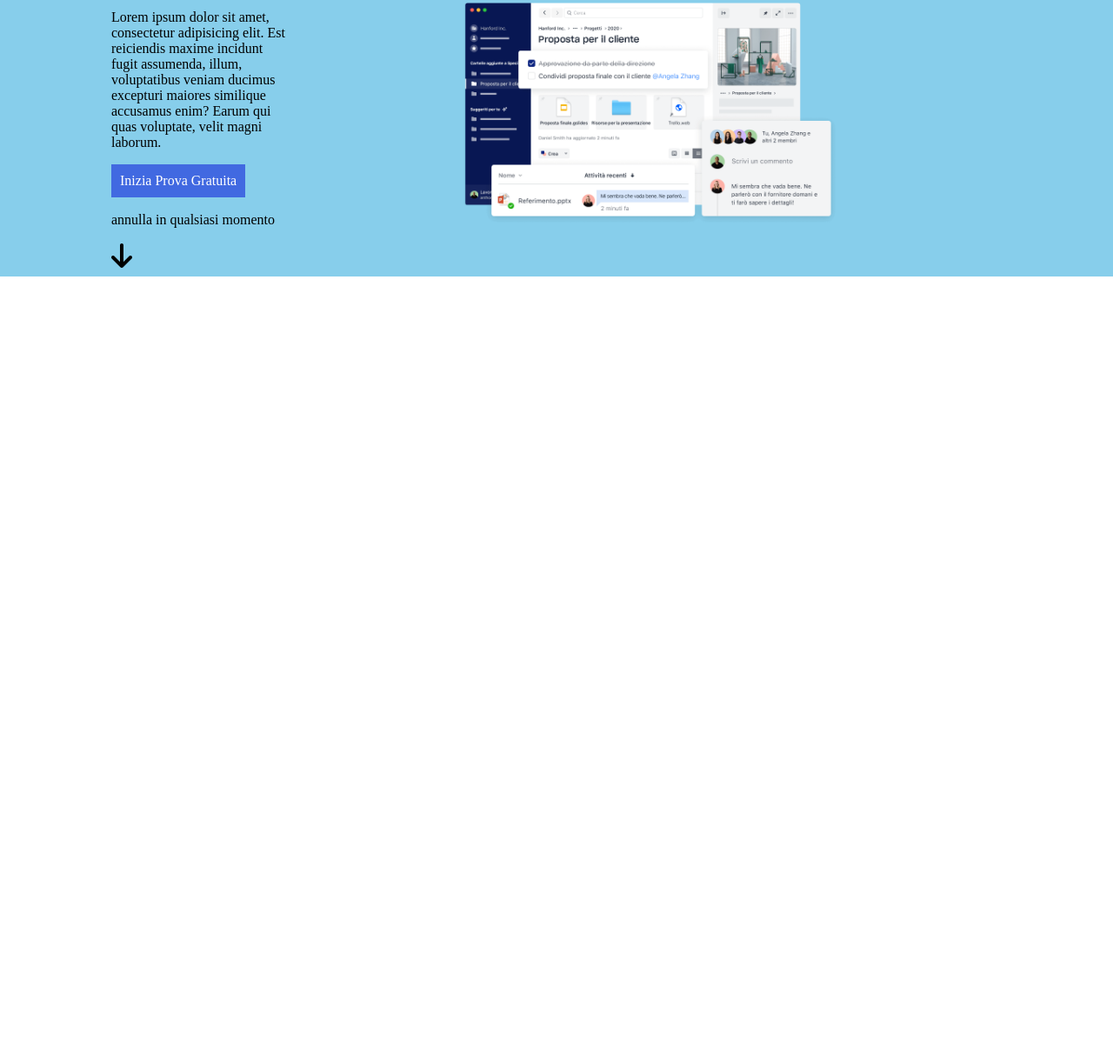
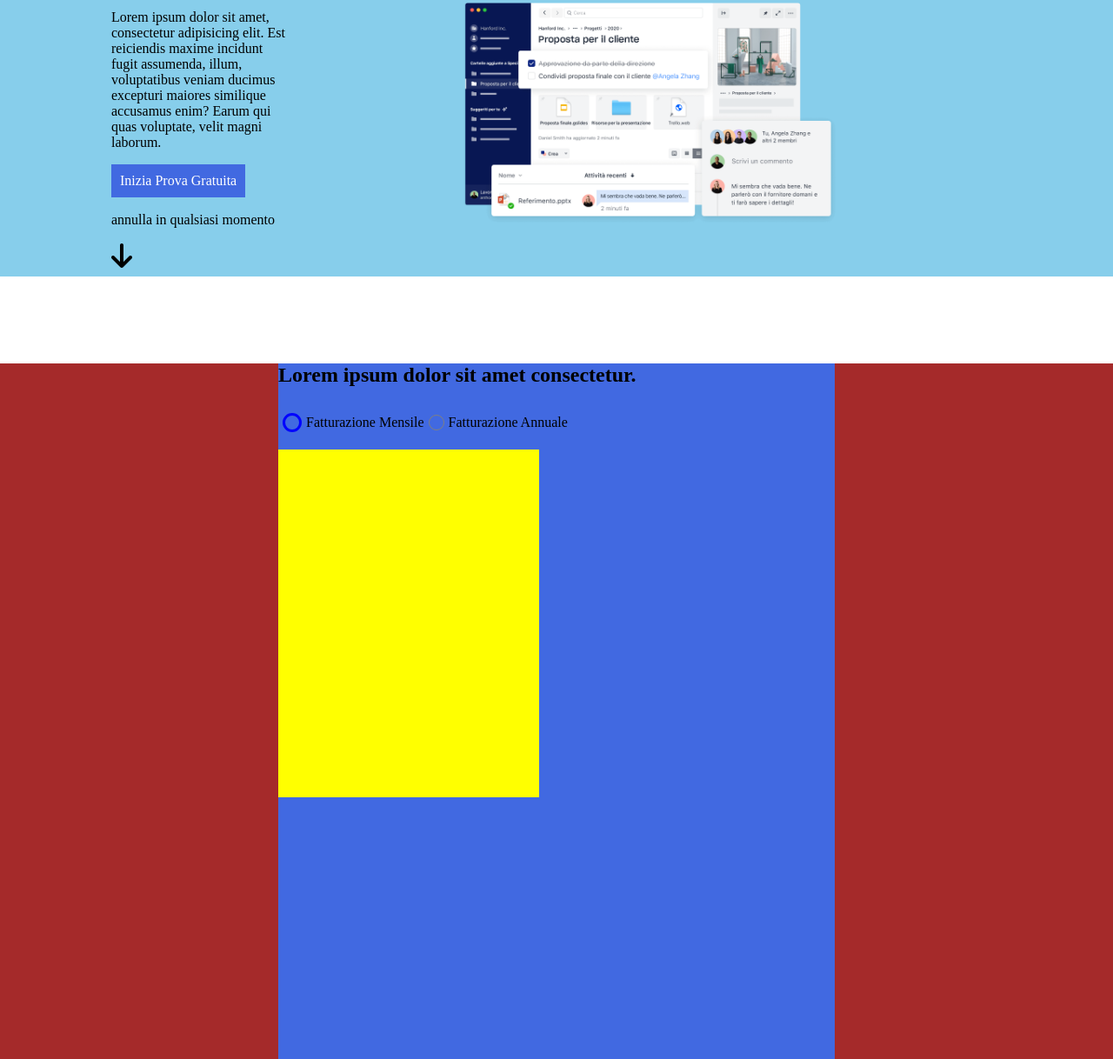
Before and after one commit to Ericdid/htmlcss-dropbox, a plain HTML site: page index.html in a window 1280 px wide. Shown: the part 442-1660 px from the top of the page at 87% size. Before the commit the page ends 860 px from the top, so only its background shows below. Drawn offline with Linux system fonts and the light colour scheme.

Commit message:
add-section-shop

```diff
--- a/index.html
+++ b/index.html
@@ -33,7 +33,7 @@
       </nav>
     </header>
     <main>
-      <div class="jumbo">
+      <section class="jumbo">
         <div class="main-jumbo flex">
           <div class="jumbo-title flex">
             <h1>
@@ -58,7 +58,24 @@
             </div>
           </div>
         </div>
-      </div>
+      </section>
+      <section class="flex shop">
+        <section class="shop-container">
+          <div class="shop-title">
+            <h2>Lorem ipsum dolor sit amet consectetur.</h2>
+            <div class="shop-select flex">
+              <span class="blue-circle"></span>Fatturazione Mensile
+              <span class="circle"></span> Fatturazione Annuale
+            </div>
+          </div>
+          <div class="card-container flex">
+            <div class="card">
+              <div class="card-title"></div>
+              <div class="card-content"></div>
+            </div>
+          </div>
+        </section>
+      </section>
     </main>
   </body>
 </html>
--- a/style.css
+++ b/style.css
@@ -19,7 +19,7 @@ header + * {
 }
 
 header {
-  background-color: tomato;
+  background-color: whitesmoke;
   width: 100%;
   height: 60px;
   position: fixed;
@@ -44,7 +44,7 @@ header {
   /* background-color: lightslategray; */
 }
 .main-jumbo {
-  width: 100vw;
+  width: 100%;
   height: 700px;
   background-color: skyblue;
   flex-direction: row;
@@ -87,3 +87,39 @@ header {
 .fa-arrow-down {
   font-size: 32px;
 }
+/* 2-SECTION-SHOP*/
+.shop {
+  width: 100%;
+  height: 800px;
+  background-color: brown;
+  justify-content: center;
+}
+.shop-container {
+  width: 50%;
+  min-height: 500px;
+  background-color: royalblue;
+}
+.shop-select {
+  margin-top: 30px;
+  align-items: center;
+}
+.blue-circle {
+  display: inline-block;
+  padding: 8px;
+  border: 3px solid blue;
+  border-radius: 50%;
+  margin: 0 5px;
+}
+.circle {
+  display: inline-block;
+  padding: 8px;
+  border: 1px solid grey;
+  border-radius: 50%;
+  margin: 0 5px;
+}
+.card-container {
+  margin-top: 20px;
+  width: 300px;
+  height: 400px;
+  background-color: yellow;
+}
```
